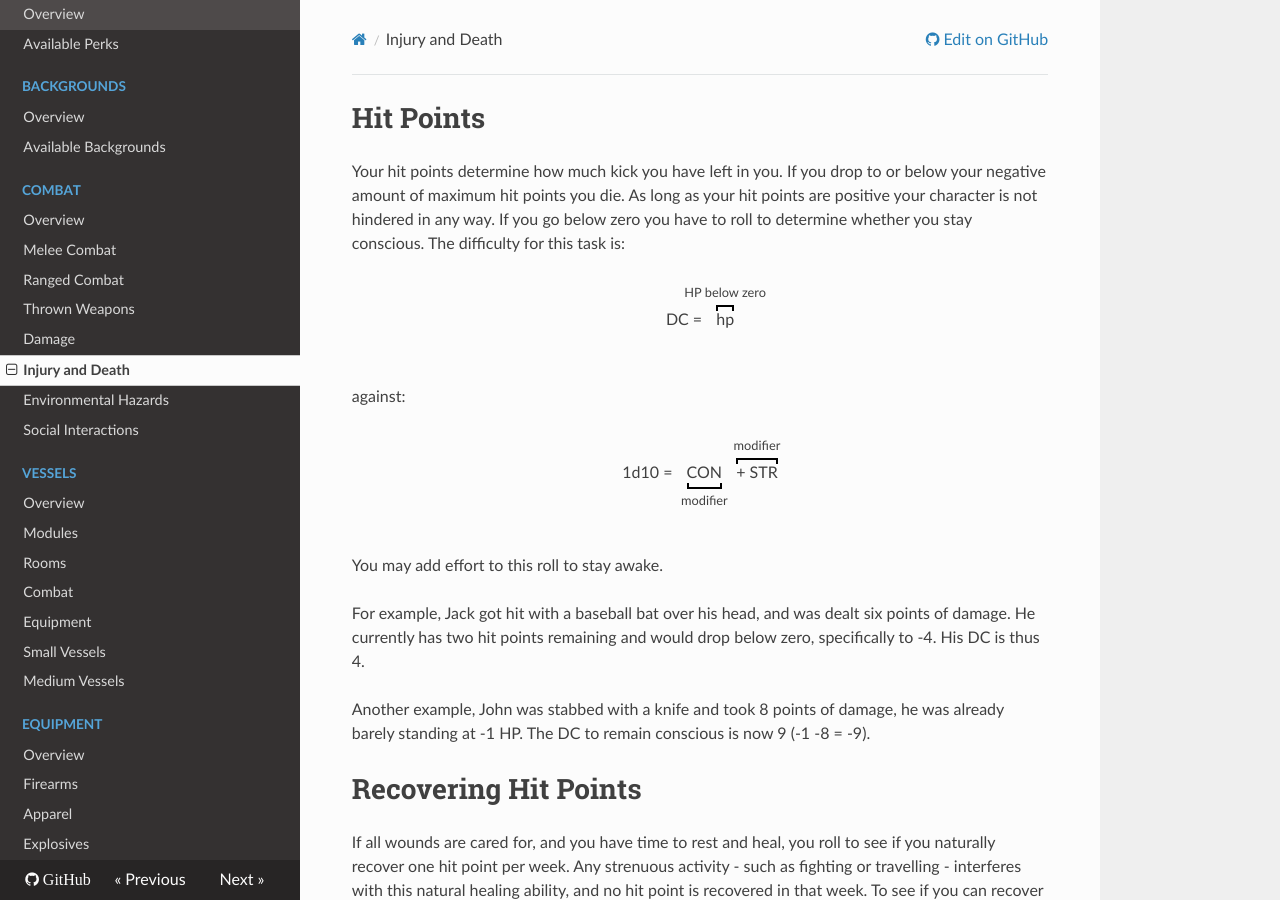
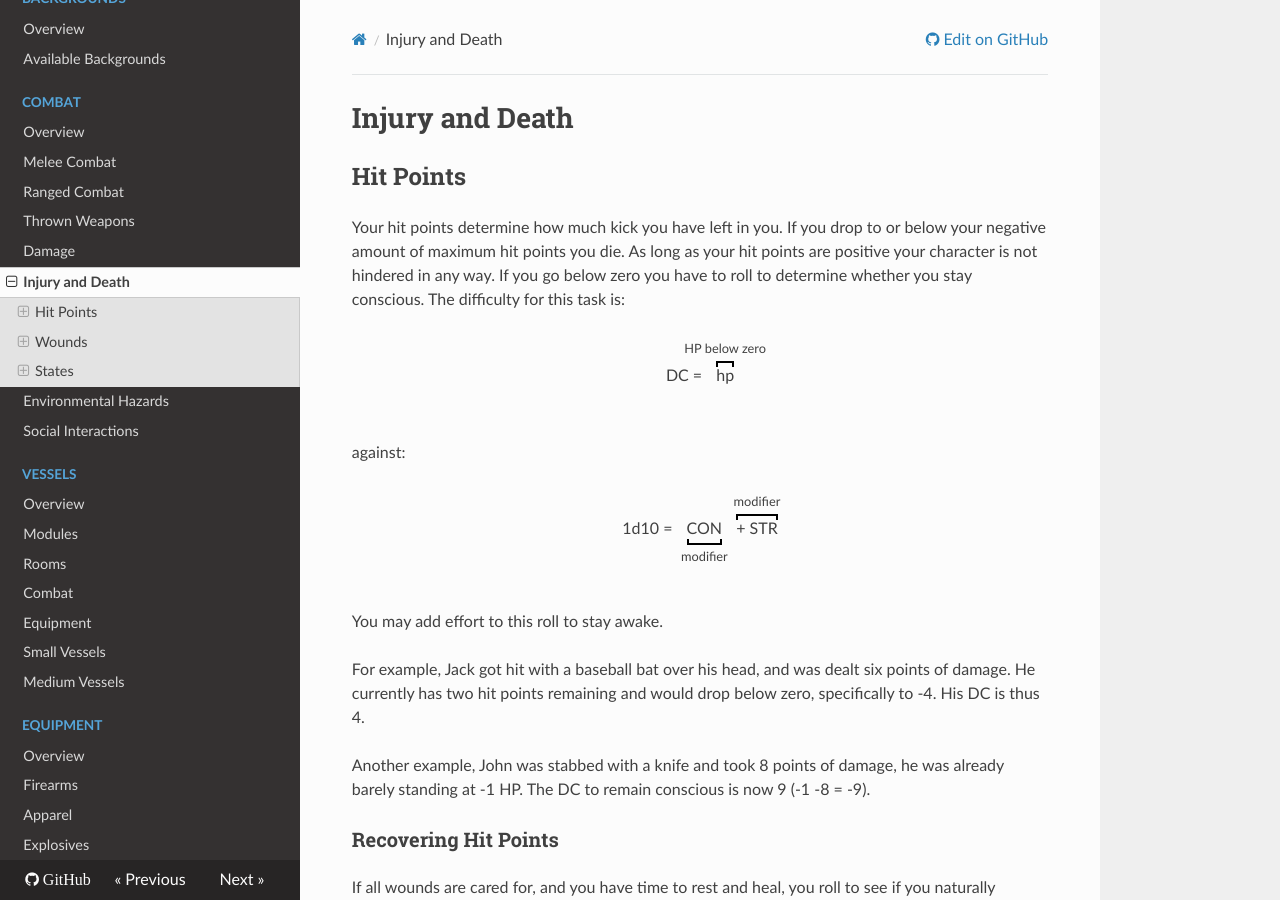
Before and after one commit to ehrpg/rules, an MkDocs documentation site: the page built from docs/injurydeath.md, in a window 1280 px wide and 900 px high. Built offline with MkDocs 1.6.1, drawn with Linux system fonts in a browser that asks for light colours; nearby versions of some CDN libraries; old or Windows-style settings are respelled for this version of MkDocs.

Commit message:
Fixed headlines in Injury and Death

```diff
--- a/docs/injurydeath.md
+++ b/docs/injurydeath.md
@@ -1,4 +1,6 @@
-# Hit Points
+# Injury and Death
+
+## Hit Points
 
 Your hit points determine how much kick you have left in you. If you drop to
 or below your negative amount of maximum hit points you die. As long as your
@@ -27,7 +29,7 @@ Another example, John was stabbed with a knife and took 8 points of damage,
 he was already barely standing at -1 HP. The DC to remain conscious is now 9
 (-1 -8 = -9).
 
-# Recovering Hit Points
+### Recovering Hit Points
 
 If all wounds are cared for, and you have time to rest and heal, you roll to
 see if you naturally recover one hit point per week. Any strenuous activity -
@@ -65,7 +67,7 @@ can be done multiple times a day, as degreed by the GM.
 You may treat yourself, but gain a +2 penalty on all checks while doing so.
 
 
-# Wounds
+## Wounds
 
 The wounding system abstracts away injury, wounds and other impediments a
 character gains through the loss of hit points. Having suffered "four wound
@@ -86,7 +88,7 @@ maximum hit points are reduced, this means that your death threshold is also at
 your new negative maximum hit points. If you reach zero maximum hit points
 because of wounds, you die.
 
-## Treating Wounds
+### Treating Wounds
 
 Treating wounds works the same way as recovering hit points. You use _Medicine_
 or _First Aid_, diagnose first and add any relevant bonuses to the treatment
@@ -125,7 +127,7 @@ DC = <span data-bracket-bottom="Wound points suffered">wounds</span>
 <span data-bracket-top="penalty for self treatment">+ 2</span>
 </div>
 
-## Major Wounds
+### Major Wounds
 
 If your maximum HP is reduced below one half of your normal HP through wounds
 you have suffered a _major wound_. Whenever you do any strenuous activity on a
@@ -142,7 +144,7 @@ DC = <span data-bracket-bottom="Wound points suffered">
 <sup>wounds</sup>&frasl;<sub>2</sub></span>
 </div>
 
-## Wounding Effects
+### Wounding Effects
 
 Whenever your wound points reach a multiple of five (5, 10, 15 etc.) you gain
 one additional wounding effect. Roll ten sided dice against the table below to
@@ -171,32 +173,32 @@ what affect this has.
 
 These effects stack with each other. If you roll a ten nothing happens.
 
-# States
+## States
 
 A character can be afflicted by various states that alter his performance.
 
-## Blinded
+### Blinded
 
 A blinded character cannot use his perception in related skill checks, unless
 the character has another sense to orient himself, such as scent. A blinded
 character also takes another speed on all movements.
 
-## Deafened
+### Deafened
 
 A defeaned character also loses his perception in related skill checks. If
 a character is blinded and defeaned, the character is treated as having
 -4 in perception.
 
-## Stunned
+### Stunned
 
 A stunned character is unable to move for a given amount of rounds, and cannot
 do actions such as dodging, moving, jumping or running.
 
-## Nauseated
+### Nauseated
 
 A nauseated character takes -1 on all related skill checks.
 
-## Sickened
+### Sickened
 
 Depending on the sickness, the character gains a minus on all related skill
 checks, and incurs a wound that lowers his maximum hit points until the sickness
@@ -205,7 +207,7 @@ is treated.
 Sicknesses can get worse, in which case the penalty and maximum hit point loss
 increase. See the details of the specific sickness for these values.
 
-## Unconscious
+### Unconscious
 
 An unconscious character is considered _still_ and cannot take any actions. The
 character may fall to the ground _prone_. After he regains positive hit points,
```
